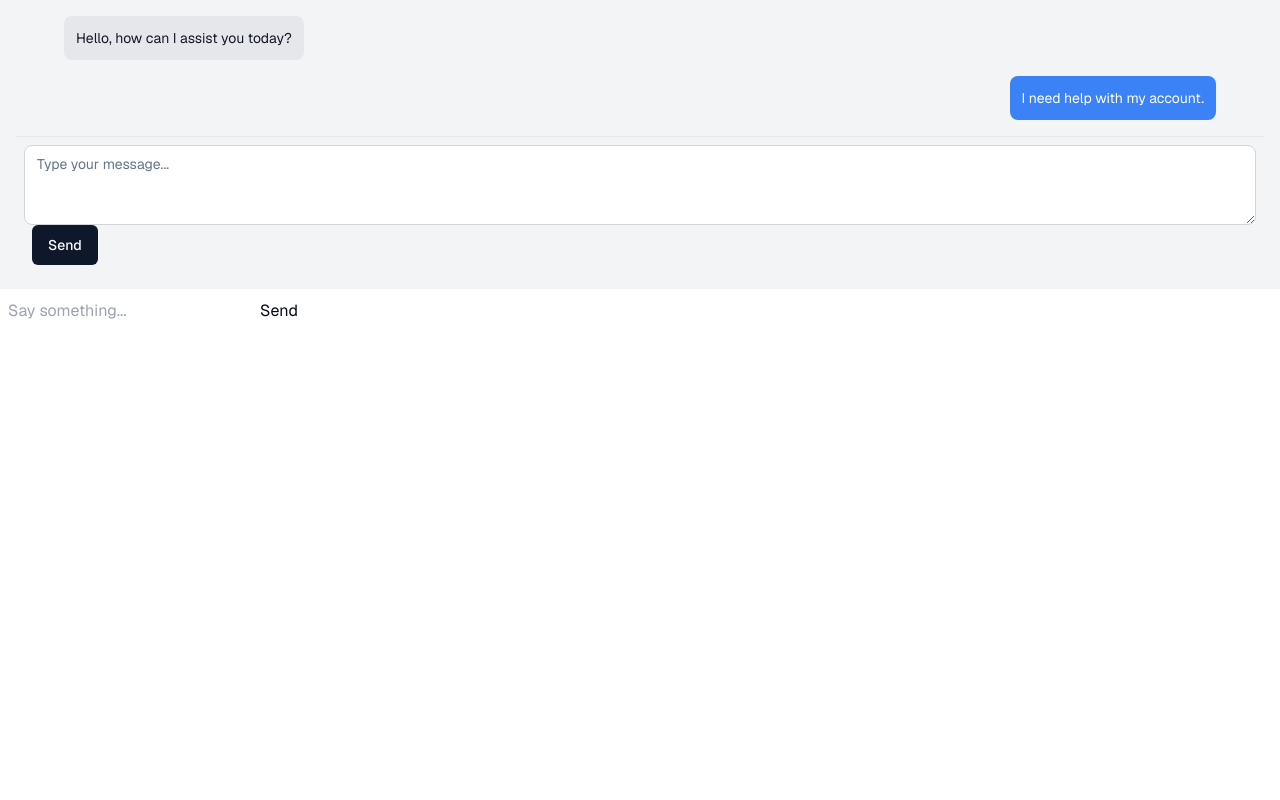
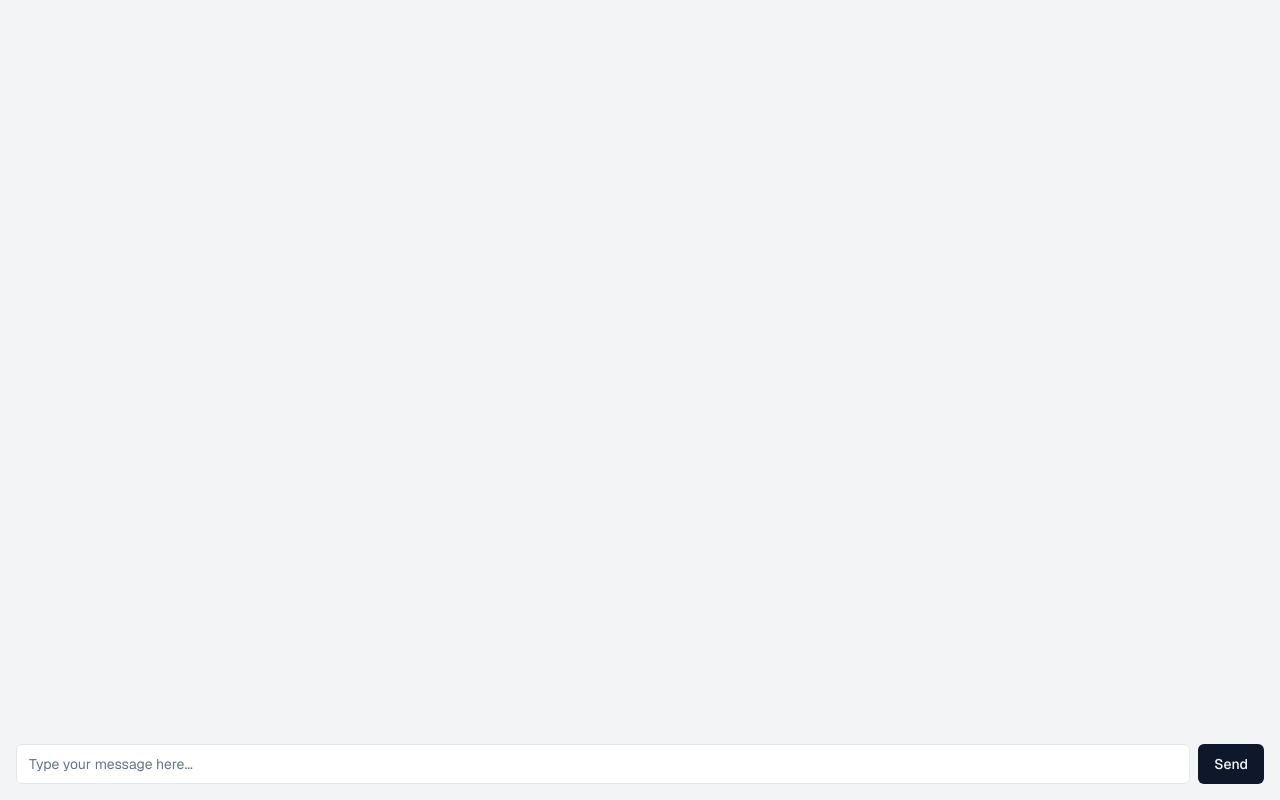
Before and after one commit to simon-hng/microsoft-hackathon-2023, a Next.js app in the folder app/: page /chat in a window 1280 px wide. Built offline with nearby package versions, Linux system fonts and the light colour scheme.

Commit message:
implement simple chat ui

```diff
--- a/app/src/app/chat/page.tsx
+++ b/app/src/app/chat/page.tsx
@@ -1,35 +1,79 @@
 "use client";
-import { useChat } from "ai/react";
-import { Chat as ChatComponent } from "@/components/chat";
+
+import { Message, useChat } from "ai/react";
+import { Avatar, AvatarFallback, AvatarImage } from "@/components/ui/avatar";
+import { Button } from "@/components/ui/button";
+import { Input } from "@/components/ui/input";
+
+interface MessageProps {
+  message: Message;
+}
+
+const BotMessage = ({ message }: MessageProps) => {
+  return (
+    <div className="flex items-end space-x-2">
+      <Avatar>
+        <AvatarImage src="https://github.com/shadcn.png" alt="@shadcn" />
+        <AvatarFallback>CN</AvatarFallback>
+      </Avatar>
+      <div className="p-3 rounded-lg bg-gray-200 dark:bg-gray-800">
+        <p className="text-sm text-gray-900 dark:text-gray-100">
+          {message.content}
+        </p>
+      </div>
+    </div>
+  );
+};
+
+const UserMessage = ({ message }: MessageProps) => {
+  return (
+    <div className="flex-1 overflow-y-auto space-y-4">
+      <div className="flex items-end justify-end space-x-2">
+        <div className="p-3 rounded-lg bg-blue-500 text-white">
+          <p className="text-sm">{message.content}</p>
+        </div>
+        <Avatar>
+          <AvatarImage src="https://github.com/shadcn.png" alt="@shadcn" />
+          <AvatarFallback>CN</AvatarFallback>
+        </Avatar>
+      </div>
+    </div>
+  );
+};
 
 export default function Chat() {
   const { messages, input, handleInputChange, handleSubmit } = useChat();
 
   return (
     <main>
-      <ChatComponent />
-      <section className="mb-auto m">
-        {messages.map((m) => (
-          <div className="mb-4" key={m.id}>
-            {m.role === "user" ? "User: " : "AI: "}
-            {m.content}
-          </div>
-        ))}
-      </section>
-      <form className="flex space-x-4" onSubmit={handleSubmit}>
-        <input
-          className="rounded-md p-2 text-black"
-          value={input}
-          onChange={handleInputChange}
-          placeholder="Say something..."
-        />
-        <button
-          className="border-solid border-2 border-white p-2 rounded-md"
-          type="submit"
+      <div className="min-h-screen flex flex-col bg-gray-100 dark:bg-gray-900 p-4 space-y-">
+        <div className="flex gap-2 flex-col p-2">
+          {messages.map((m) => (
+            <>
+              {m.role === "user" ? (
+                <UserMessage key={m.id} message={m} />
+              ) : (
+                <BotMessage key={m.id} message={m} />
+              )}
+            </>
+          ))}
+        </div>
+      </div>
+
+      <div className="fixed bottom-0 w-full">
+        <form
+          className="items-center space-x-2 w-full flex p-4"
+          onSubmit={handleSubmit}
         >
-          Send
-        </button>
-      </form>
+          <Input
+            type="text"
+            placeholder="Type your message here..."
+            value={input}
+            onChange={handleInputChange}
+          />
+          <Button type="submit">Send</Button>
+        </form>
+      </div>
     </main>
   );
 }
--- a/app/src/components/chat.tsx
+++ b/app/src/components/chat.tsx
@@ -1,45 +1,5 @@
+"use client";
 /**
  * This code was generated by v0 by Vercel.
  * @see https://v0.dev/t/P0ot4TjIbpI
  */
-import { Avatar } from "@/components/ui/avatar";
-import { Textarea } from "@/components/ui/textarea";
-import { Button } from "@/components/ui/button";
-
-export function Chat() {
-  return (
-    <div className="h-full flex flex-col bg-gray-100 dark:bg-gray-900 p-4 space-y-4">
-      <div className="flex-1 overflow-y-auto space-y-4">
-        <div className="flex items-end space-x-2">
-          <Avatar
-            className="h-10 w-10"
-            src="/placeholder.svg?height=40&width=40"
-          />
-          <div className="p-3 rounded-lg bg-gray-200 dark:bg-gray-800">
-            <p className="text-sm text-gray-900 dark:text-gray-100">
-              Hello, how can I assist you today?
-            </p>
-          </div>
-        </div>
-        <div className="flex items-end justify-end space-x-2">
-          <div className="p-3 rounded-lg bg-blue-500 text-white">
-            <p className="text-sm">I need help with my account.</p>
-          </div>
-          <Avatar
-            className="h-10 w-10"
-            src="/placeholder.svg?height=40&width=40"
-          />
-        </div>
-      </div>
-      <div className="border-t border-gray-200 dark:border-gray-700">
-        <div className="space-x-2 p-2">
-          <Textarea
-            className="flex-1 rounded-lg border-gray-300 dark:bg-gray-800 dark:border-gray-700 dark:text-gray-300"
-            placeholder="Type your message..."
-          />
-          <Button>Send</Button>
-        </div>
-      </div>
-    </div>
-  );
-}
--- /dev/null
+++ b/app/src/components/ui/input.tsx
@@ -0,0 +1,25 @@
+import * as React from "react"
+
+import { cn } from "@/lib/utils"
+
+export interface InputProps
+  extends React.InputHTMLAttributes<HTMLInputElement> {}
+
+const Input = React.forwardRef<HTMLInputElement, InputProps>(
+  ({ className, type, ...props }, ref) => {
+    return (
+      <input
+        type={type}
+        className={cn(
+          "flex h-10 w-full rounded-md border border-input bg-background px-3 py-2 text-sm ring-offset-background file:border-0 file:bg-transparent file:text-sm file:font-medium placeholder:text-muted-foreground focus-visible:outline-none focus-visible:ring-2 focus-visible:ring-ring focus-visible:ring-offset-2 disabled:cursor-not-allowed disabled:opacity-50",
+          className
+        )}
+        ref={ref}
+        {...props}
+      />
+    )
+  }
+)
+Input.displayName = "Input"
+
+export { Input }
```
